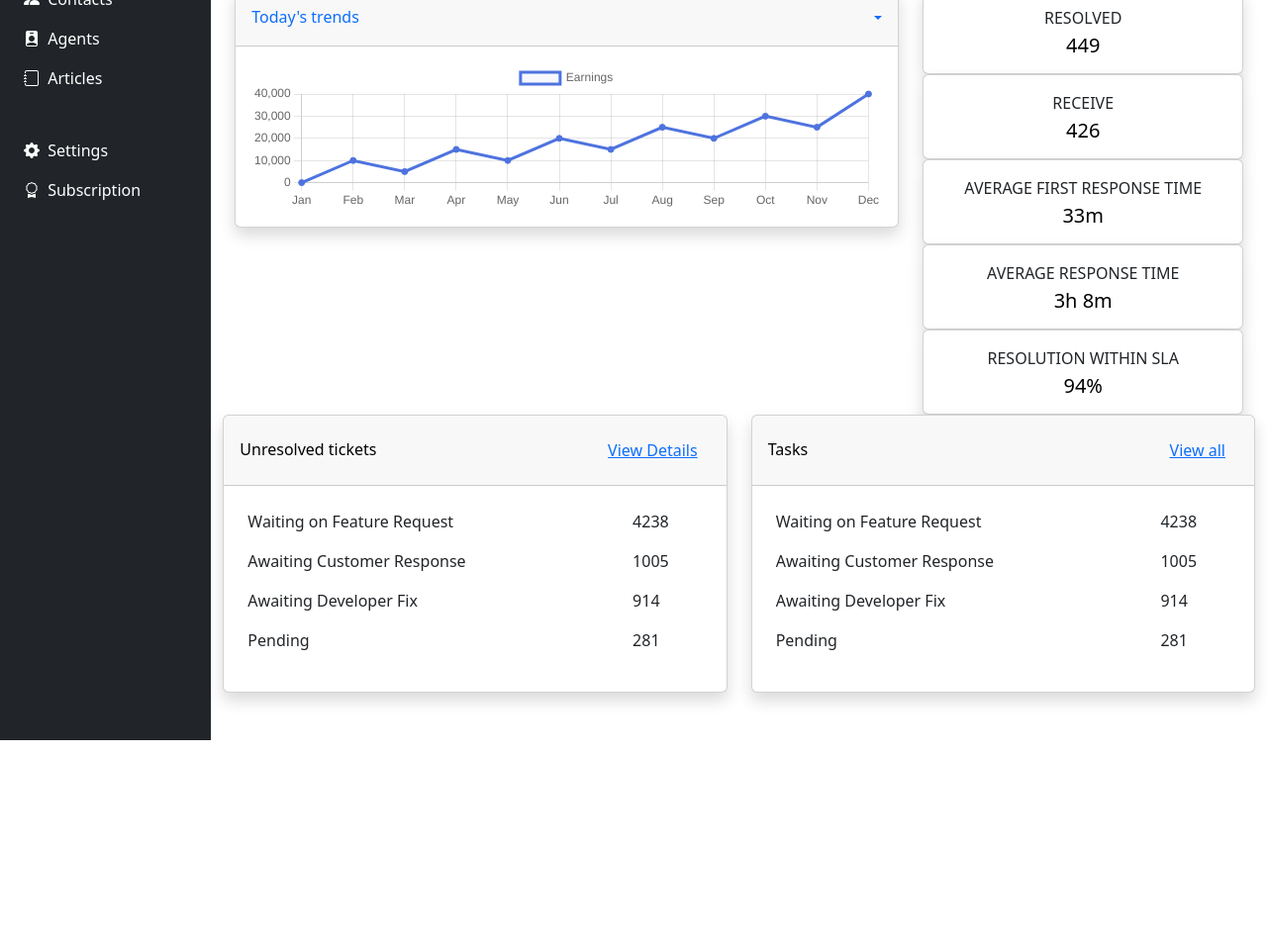
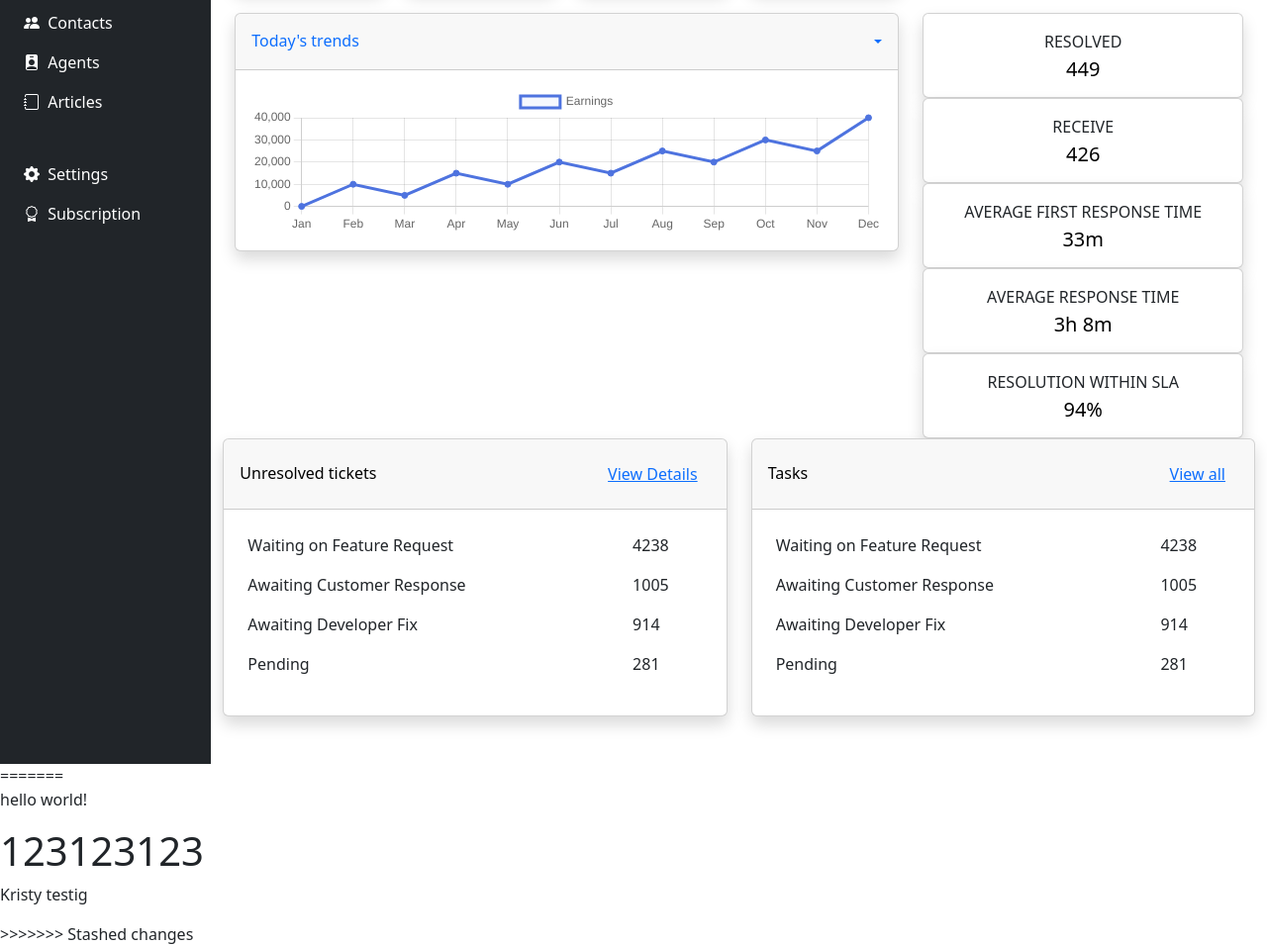
Before and after one commit to RingoGG/bootstrapAssignment, a website: page public/index.html in a window 1280 px wide. Shown: the part 195-1151 px from the top of the page at 99% size. Before the commit the page ends 943 px from the top, so only its background shows below. Drawn offline with nearby package versions, Linux system fonts and the light colour scheme; files that its build step writes are made by us from their sources.

Commit message:
Update index.html

```diff
--- a/public/index.html
+++ b/public/index.html
@@ -14,6 +14,7 @@
     <title>Bootstrap</title>
 </head>
 <body>
+<<<<<<< Updated upstream
     <div class="container-fluid">
         <div class="row flex-nowrap">
             <div class="col-auto col-md-3 col-xl-2 px-sm-2 px-0 bg-dark">
@@ -377,5 +378,10 @@
     <script src="js/chart-script.js"></script>
     <!-- Bootstrap -->
     <script src="https://cdn.jsdelivr.net/npm/bootstrap@5.3.2/dist/js/bootstrap.bundle.min.js" integrity="sha384-C6RzsynM9kWDrMNeT87bh95OGNyZPhcTNXj1NW7RuBCsyN/o0jlpcV8Qyq46cDfL" crossorigin="anonymous"></script>
+=======
+    <p>hello world!</p>
+    <h1>123123123</h1>
+    <p>Kristy testig</p>
+>>>>>>> Stashed changes
 </body>
 </html>
```
